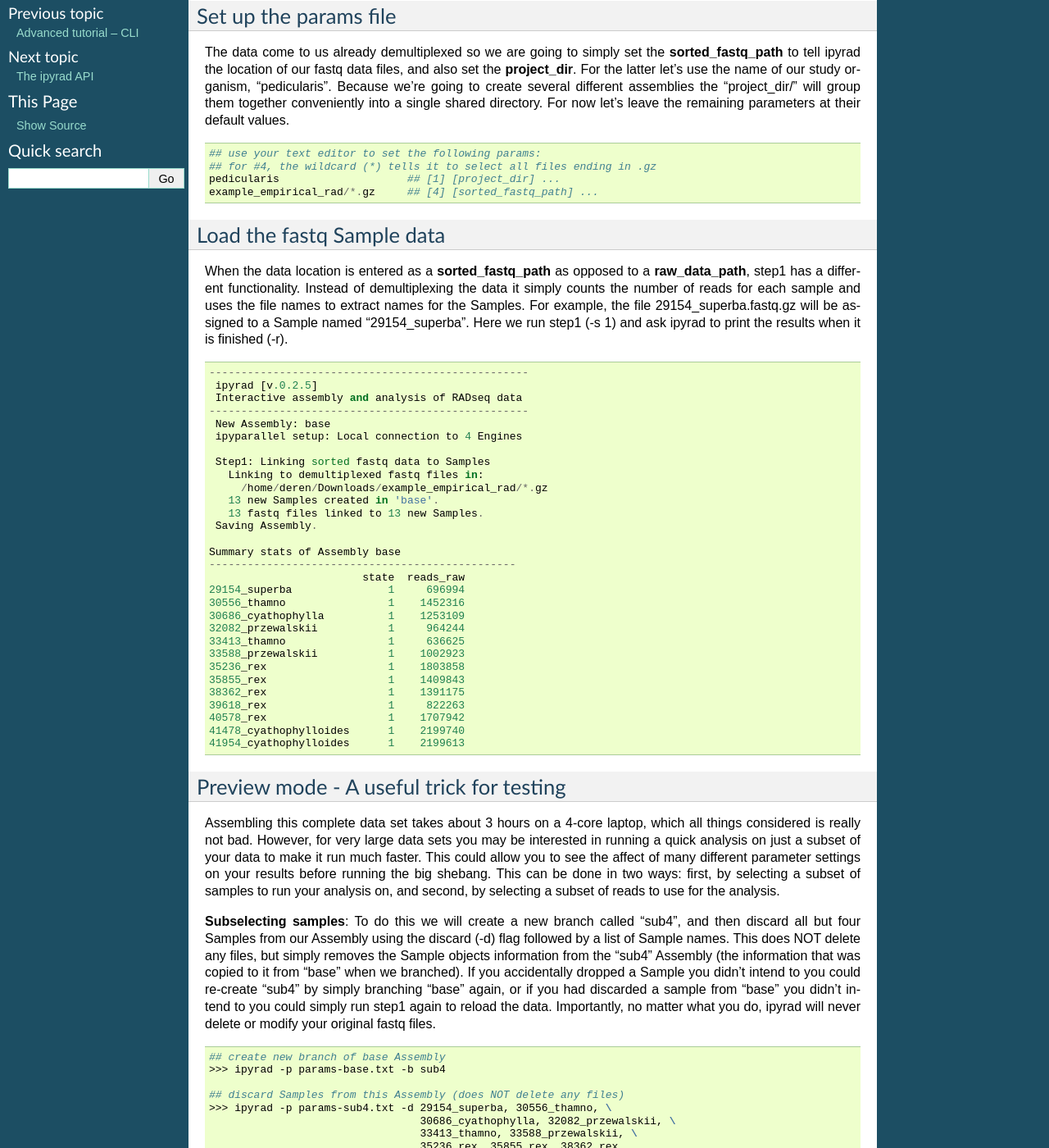
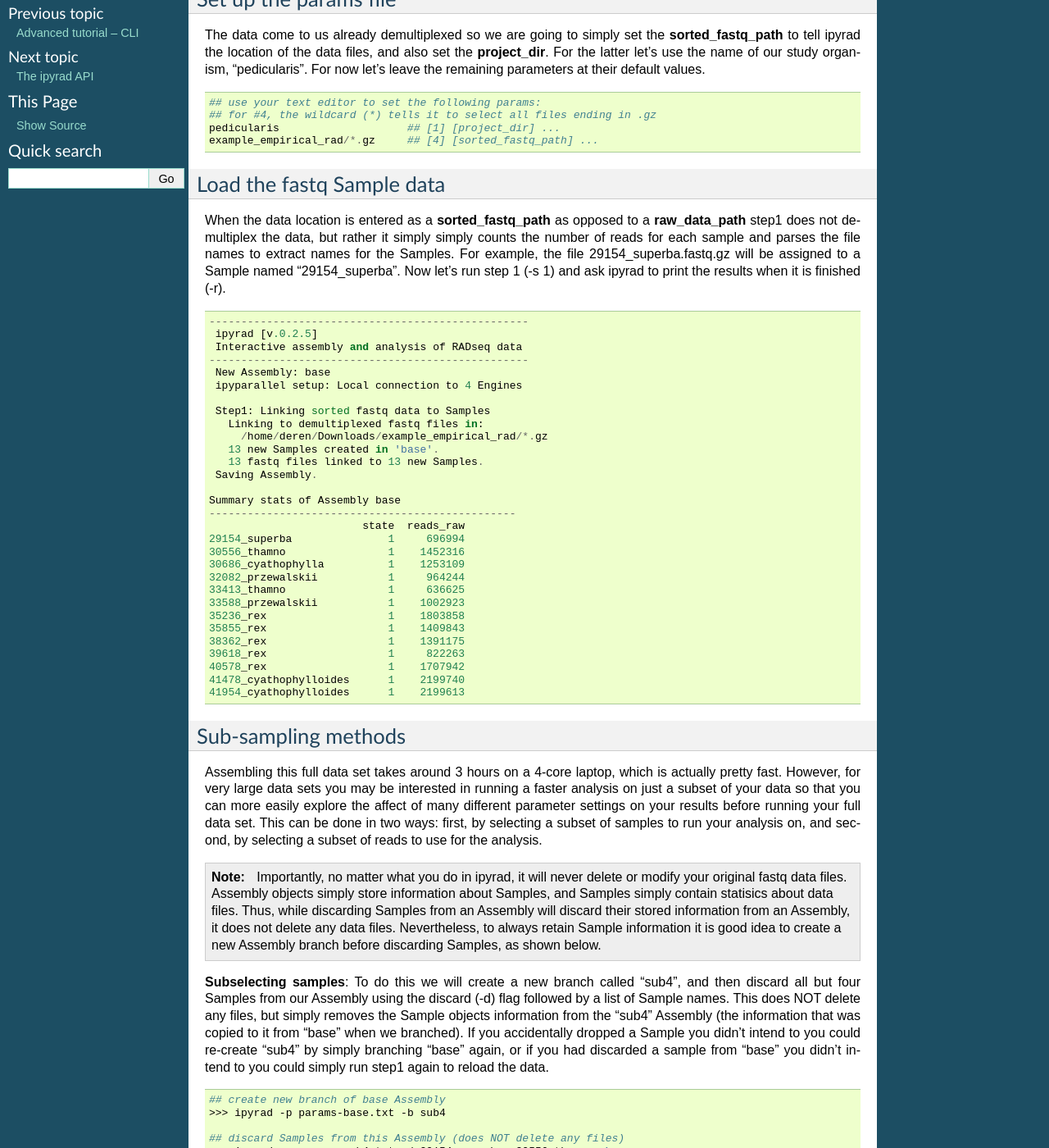
Before and after one commit to dereneaton/ipyrad, a Sphinx documentation site: the page built from docs/pedicularis_cli.rst, in a window 1280 px wide and 1400 px high, scrolled down 655 px. Shown: the whole window at 82% size. Built offline with Sphinx 7.4.7, drawn with Linux system fonts in a browser that asks for light colours; pages that are not in the unit, such as notebooks, are missing from menus; the version number is read from the project's files by our own code; some of the changed text lies outside the part shown.

Commit message:
updating pedic tut

```diff
--- a/docs/pedicularis_cli.rst
+++ b/docs/pedicularis_cli.rst
@@ -4,9 +4,9 @@
 .. _pedicularis_cli:
 
 
-Empirical example (*Pedicularis*) - CLI
-========================================
-This tutorial is a bit less didactic and more of an example from which you
+Sub-sampling data sets
+=============================
+In this tutorial I show is a bit less didactic and more of an example from which you
 can gain an expectation for run times and statistics from an empirical assembly.
 The data set is composed of single-end reads for a RAD-seq library prepared with
 the PstI enzyme for 13 individuals from the *Cyathophora* clade of the angiosperm genus
@@ -14,15 +14,14 @@
 (:ref:`link to open access article <eaton_and_ree>`).
 
 
-Download the fastQ files
-~~~~~~~~~~~~~~~~~~~~~~~~
-The data are hosted online at the NCBI sequence read archive (SRA) under
+Download the empirical example data set (*Pedicularis*)
+~~~~~~~~~~~~~~~~~~~~~~~~~~~~~~~~~~~~~~~~~~~~~~~~~~~~~~~
+These data are hosted online at the NCBI sequence read archive (SRA) under
 accession id SRP021469. For convenience, I've also hosted the data at a
-publicly available dropbox link which we will use to download the data here,
-since it's a bit easier. Run the code below to download and decompress
-the fastq files. They will be saved in a directory called
-``example_empirical_data/`` in your current directory.
-The compressed data size is approximately 1.1GB.
+publicly available Dropbox link which we will use instead since it's a bit easier.
+Run the code below to download and decompress the fastq data files, which
+will be saved into a directory called ``example_empirical_data/``.
+The compressed file size is approximately 1.1GB.
 
 .. code:: bash
 
@@ -50,13 +49,10 @@
 Set up the params file
 ~~~~~~~~~~~~~~~~~~~~~~
 The data come to us already demultiplexed so we are going to simply set the
-**sorted\_fastq\_path** to tell ipyrad the location of our fastq
-data files, and also set the **project\_dir**. For the latter let's use the
-name of our study organism, "pedicularis". Because we're going to create several
-different assemblies the "project_dir/" will group them together conveniently
-into a single shared directory.
+**sorted\_fastq\_path** to tell ipyrad the location of the data files,
+and also set the **project\_dir**. For the latter let's use the
+name of our study organism, "pedicularis".
 For now let's leave the remaining parameters at their default values.
-
 
 .. parsed-literal::
     ## use your text editor to set the following params:
@@ -68,11 +64,10 @@
 Load the fastq Sample data
 ~~~~~~~~~~~~~~~~~~~~~~~~~~
 When the data location is entered as a **sorted_fastq_path** as opposed to a
-**raw_data_path**, step1 has a different functionality. Instead of
-demultiplexing the data it simply counts the number of reads for each
-sample and uses the file names to extract names for the Samples.
-For example, the file 29154_superba.fastq.gz will be
-assigned to a Sample named "29154_superba". Here we run step1 (-s 1) and
+**raw_data_path** step1 does not demultiplex the data, but rather it simply
+simply counts the number of reads for each sample and parses the file names to
+extract names for the Samples. For example, the file 29154_superba.fastq.gz will
+be assigned to a Sample named "29154_superba". Now let's run step 1 (-s 1) and
 ask ipyrad to print the results when it is finished (-r).
 
 .. code:: bash
@@ -112,16 +107,26 @@
   41954_cyathophylloides      1    2199613
 
 
+Sub-sampling methods
+~~~~~~~~~~~~~~~~~~~~~
+Assembling this full data set takes around 3 hours on a 4-core laptop, which
+is actually pretty fast. However, for very large data sets you may be interested in
+running a faster analysis on just a subset of your data so that you can more
+easily explore the affect of many different parameter settings on your results
+before running your full data set. This can be done in two ways: first, by
+selecting a subset of samples to run your analysis on, and second, by selecting
+a subset of reads to use for the analysis.
 
-Preview mode - A useful trick for testing
-~~~~~~~~~~~~~~~~~~~~~~~~~~~~~~~~~~~~~~~~~
-Assembling this complete data set takes about 3 hours on a 4-core laptop, which
-all things considered is really not bad. However, for very large data sets you
-may be interested in running a quick analysis on just a subset of your data to
-make it run much faster. This could allow you to see the affect of many
-different parameter settings on your results before running the big shebang.
-This can be done in two ways: first, by selecting a subset of samples to run
-your analysis on, and second, by selecting a subset of reads to use for the analysis.
+
+.. note::
+    Importantly, no matter what you do in ipyrad, it will never delete or
+    modify your original fastq data files. Assembly objects simply store
+    information about Samples, and Samples simply contain statisics about
+    data files. Thus, while discarding Samples from an Assembly will discard
+    their stored information from an Assembly, it does not delete any data files.
+    Nevertheless, to always retain Sample information it is good idea to create
+    a new Assembly branch before discarding Samples, as shown below.
+
 
 **Subselecting samples**:
 To do this we will create a new branch called "sub4", and then discard
@@ -131,8 +136,7 @@
 was copied to it from "base" when we branched). If you accidentally dropped
 a Sample you didn't intend to you could re-create "sub4" by simply branching
 "base" again, or if you had discarded a sample from "base" you didn't intend to
-you could simply run step1 again to reload the data. Importantly,
-no matter what you do, ipyrad will never delete or modify your original fastq files.
+you could simply run step1 again to reload the data.
 
 
 .. code:: bash
```
Also changed, not shown: other parts of docs/pedicularis_cli.rst (+1 -1 lines).
